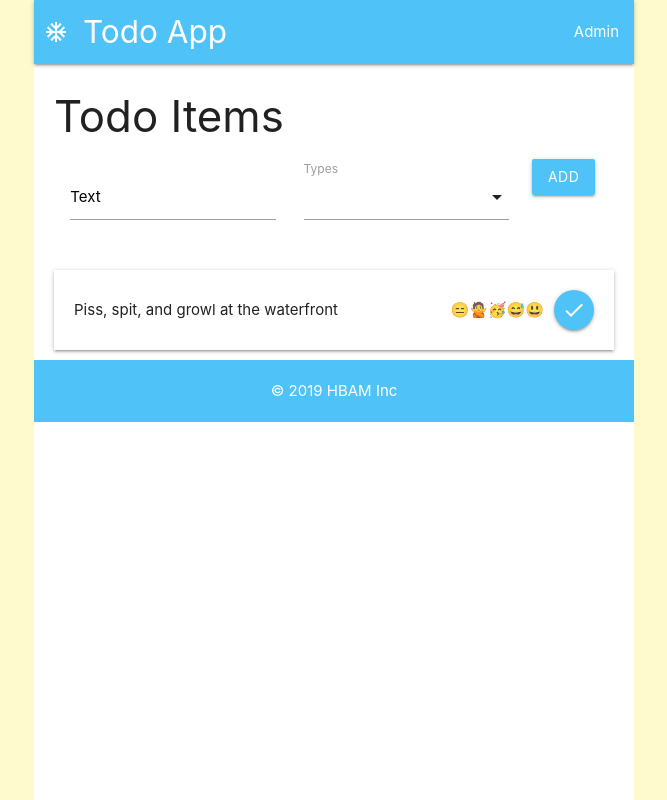
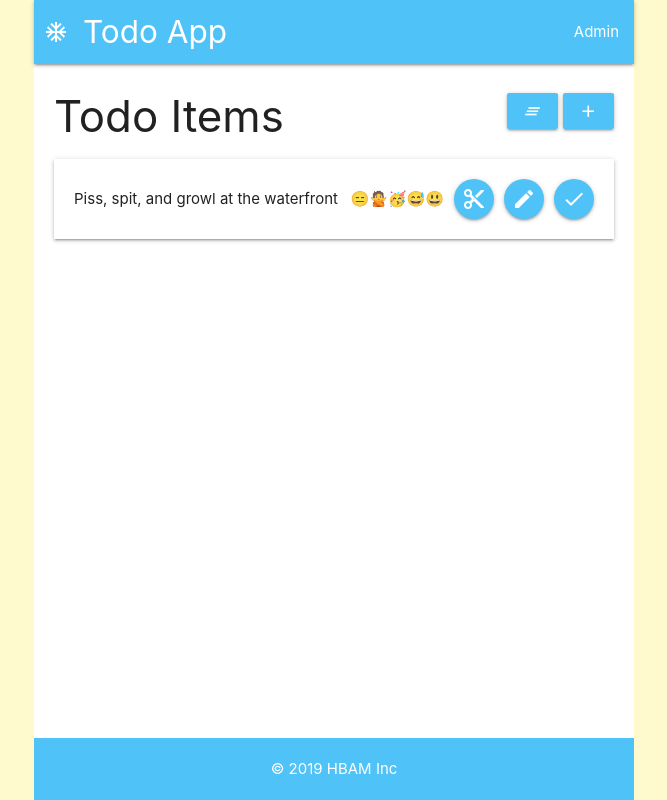
Before and after one commit to PdxCodeGuild/django_lab_finish_todo, a Django app: page /todoapp/index/ in a window 1280 px wide. Shown: the whole page, without its empty margins (306-973 px from the left). Run offline with Django 3.2, Linux system fonts and the light colour scheme; data comes from the database, SQL or seed files in the repository; both versions use the stored data as it was after the commit.

Commit message:
added most features

```diff
--- a/todoapp/models.py
+++ b/todoapp/models.py
@@ -13,6 +13,7 @@ class TodoItem(models.Model):
     text = models.CharField(max_length=500)
     date_created = models.DateTimeField(auto_now_add=True)
     date_completed = models.DateTimeField(null=True, blank=True)
+    extra_text = models.TextField()
     types = models.ManyToManyField(TodoItemType)
 
     def ordered_types(self):
--- a/todoapp/templates/todoapp/base.html
+++ b/todoapp/templates/todoapp/base.html
@@ -29,12 +29,24 @@
         text-align:center;
         padding:20px;
       }
+
+      body {
+        display: flex;
+        min-height: 100vh;
+        flex-direction: column;
+      }
+
+      main {
+        flex: 1 0 auto;
+      }
+
+
     </style>
   </head>
   <body>
     <nav class="light-blue lighten-2">
       <div class="nav-wrapper">
-        <a href="#" class="brand-logo"><i class="material-icons">ac_unit</i>Todo App</a>
+        <a href="{% url 'todoapp:index' %}" class="brand-logo"><i class="material-icons">ac_unit</i>Todo App</a>
         <ul id="nav-mobile" class="right hide-on-small-and-down">
           <li><a href="/admin/">Admin</a></li>
         </ul>
--- a/todoapp/templates/todoapp/index.html
+++ b/todoapp/templates/todoapp/index.html
@@ -33,7 +33,7 @@
     align-items:center;
   }
 
-  .todo_item .btn {
+  .todo_item .btn-floating {
     margin-left:10px;
   }
 
@@ -42,50 +42,41 @@
     text-decoration:line-through;
   }
 
+  .title_div {
+    display:flex;
+    flex-direction:row;
+    justify-content:space-between;
+    align-items:center;
+  }
+
 </style>
-<h3>Todo Items</h3>
+<div class="title_div">
+  <h3>Todo Items</h3>
+  <div>
+    <a href="{% url 'todoapp:clear_all' %}" class="btn light-blue lighten-2"><i class="material-icons">clear_all</i></a>
+    <a href="{% url 'todoapp:new' %}" class="btn light-blue lighten-2"><i class="material-icons">add</i></a>
+  </div>
+</div>
 
-<!-- FORM -->
-<form action="{% url 'todoapp:save_todo' %}" method="post">
-  {% csrf_token %}
-  <div class="row">
-    <div class="col s5">
-      <div class="input-field inline">
-        <input type="text" id="todo_text" name="todo_text" required/>
-        <label for="todo_text" class="black-text">Text</label>
-      </div>
-
-    </div>
-    <div class="col s5">
-      <div class="input-field inline">
-        <select name="todo_type_ids" multiple>
-          {% for type in todo_types %}
-          <option value="{{type.id}}">{{type.emoji}} {{type.name}}</option>
-          {% endfor %}
-        </select>
-        <label>Types</label>
-      </div>
-    </div>
-    <div class="col s2">
-      <button class="btn light-blue lighten-2">add</button>
-    </div>
-  </div>
-</form>
 
 <!-- TODO ITEMS -->
 {% for todo_item in todo_items %}
-<div class="todo_item">
+<div class="todo_item tooltipped" data-position="top" data-tooltip="Created: {{ todo_item.date_created }}{% if todo_item.date_completed %}<br/>Completed: {{todo_item.date_completed}}{% endif %}">
   <div class="{% if todo_item.date_completed %}completed{% endif %}">{{todo_item.text}}</div>
   <div class="flex_row">
     {% for type in todo_item.ordered_types %}
     <span class="tooltipped" data-position="top" data-tooltip="{{type.name}}">{{ type.emoji }}</span>
     {% endfor %}
+    <a href="{% url 'todoapp:clear_tags' %}?todo_item_id={{todo_item.id}}" class="btn btn-floating light-blue lighten-2 tooltipped" data-position="top" data-tooltip="clear tags"><i class="material-icons">content_cut</i></a>
     {% if not todo_item.date_completed %}
+    <a href="{% url 'todoapp:edit' todo_item.id %}" class="btn-floating light-blue lighten-2 tooltipped" data-position="top" data-tooltip="edit"><i class="material-icons">edit</i></a>
     <form action="{% url 'todoapp:complete_todo' %}" method="post">
       {% csrf_token %}
       <input type="hidden" name="todo_item_id" value="{{todo_item.id}}"/>
-      <button class="btn btn-floating light-blue lighten-2 tooltipped" data-position="top" data-tooltip="complete"><i class="material-icons">check</i></button>
+      <button class="btn-floating light-blue lighten-2 tooltipped" data-position="top" data-tooltip="complete"><i class="material-icons">check</i></button>
     </form>
+    {% else %}
+    <a href="{% url 'todoapp:clear_todo' todo_item.id %}" class="btn-floating light-blue lighten-2 tooltipped" data-position="top" data-tooltip="clear"><i class="material-icons">close</i></a>
     {% endif %}
   </div>
 </div>
@@ -95,10 +86,9 @@
 <script type="text/javascript">
   document.addEventListener('DOMContentLoaded', function() {
     let elems_tooltips = document.querySelectorAll('.tooltipped')
-    let instances_tooltips = M.Tooltip.init(elems_tooltips, {})
-
-    let elems_selects = document.querySelectorAll('select');
-    let instances_selects = M.FormSelect.init(elems_selects, {});
+    let instances_tooltips = M.Tooltip.init(elems_tooltips, {
+      enterDelay: 1000
+    })
   });
 </script>
 {% endblock %}
--- a/todoapp/urls.py
+++ b/todoapp/urls.py
@@ -7,5 +7,11 @@ app_name = 'todoapp'
 urlpatterns = [
     path('index/', views.index, name='index'),
     path('save_todo/', views.save_todo, name='save_todo'),
-    path('complete_todo/', views.complete_todo, name='complete_todo')
+    path('complete_todo/', views.complete_todo, name='complete_todo'),
+    path('clear_todo/<int:todo_item_id>/', views.clear_todo, name='clear_todo'),
+    path('clear_tags/', views.clear_tags, name='clear_tags'),
+    path('clear_all/', views.clear_all, name='clear_all'),
+    path('new/', views.new, name='new'),
+    path('edit/<int:todo_item_id>/', views.edit, name='edit'),
+    path('save_edit/', views.save_edit, name='save_edit')
 ]
--- a/todoapp/views.py
+++ b/todoapp/views.py
@@ -6,12 +6,48 @@ from .models import TodoItem, TodoItemType
 # index page, list todo items and a form
 def index(request):
     todo_items = TodoItem.objects.order_by('date_completed', 'date_created')
+    context = {
+        'todo_items': todo_items,
+    }
+    return render(request, 'todoapp/index.html', context)
+
+
+def new(request):
     todo_types = TodoItemType.objects.order_by('name')
     context = {
-        'todo_items': todo_items,
         'todo_types': todo_types
     }
-    return render(request, 'todoapp/index.html', context)
+    return render(request, 'todoapp/new.html', context)
+
+def edit(request, todo_item_id):
+    todo_item = TodoItem.objects.get(id=todo_item_id)
+    todo_types = TodoItemType.objects.order_by('name')
+    context = {
+        'todo_item': todo_item,
+        'todo_types': todo_types
+    }
+    return render(request, 'todoapp/edit.html', context)
+
+def save_edit(request):
+    # get variables out of the form data
+    todo_id = request.POST['todo_id']
+    todo_text = request.POST['todo_text']
+    todo_type_ids = request.POST.getlist('todo_type_ids')
+
+    todo_item = TodoItem.objects.get(id=todo_id)
+    todo_item.text = todo_text
+    todo_item.save()
+
+    todo_item.types.clear()
+
+    # create many-to-many relationship with types
+    for todo_type_id in todo_type_ids:
+        todo_type = TodoItemType.objects.get(id=todo_type_id)
+        todo_item.types.add(todo_type)
+
+    # redirect to the index page
+    return HttpResponseRedirect(reverse('todoapp:index'))
+
 
 # recieve a form submission to save a todo item
 def save_todo(request):
@@ -39,3 +75,26 @@ def complete_todo(request):
     todo_item.date_completed = timezone.now()
     todo_item.save()
     return HttpResponseRedirect(reverse('todoapp:index'))
+
+def clear_todo(request, todo_item_id):
+    todo_item = TodoItem.objects.get(id=todo_item_id)
+    todo_item.delete()
+    return HttpResponseRedirect(reverse('todoapp:index'))
+
+def clear_tags(request):
+    todo_item_id = request.GET['todo_item_id']
+    todo_item = TodoItem.objects.get(id=todo_item_id)
+    todo_item.types.clear()
+    return HttpResponseRedirect(reverse('todoapp:index'))
+
+
+def clear_all(request):
+    todo_items = TodoItem.objects.filter(date_completed__isnull=False)
+    todo_items.delete()
+
+    # todo_items = TodoItem.objects.all()
+    # for todo_item in todo_items:
+    #     if todo_item.date_completed is not None:
+    #         todo_item.delete()
+
+    return HttpResponseRedirect(reverse('todoapp:index'))
```
Also changed, not shown: todoapp/templates/todoapp/edit.html (added, +38 -0 lines), todoapp/templates/todoapp/new.html (added, +43 -0 lines), db.sqlite3, todoapp/migrations/0004_todoitem_extra_text.py (added).
